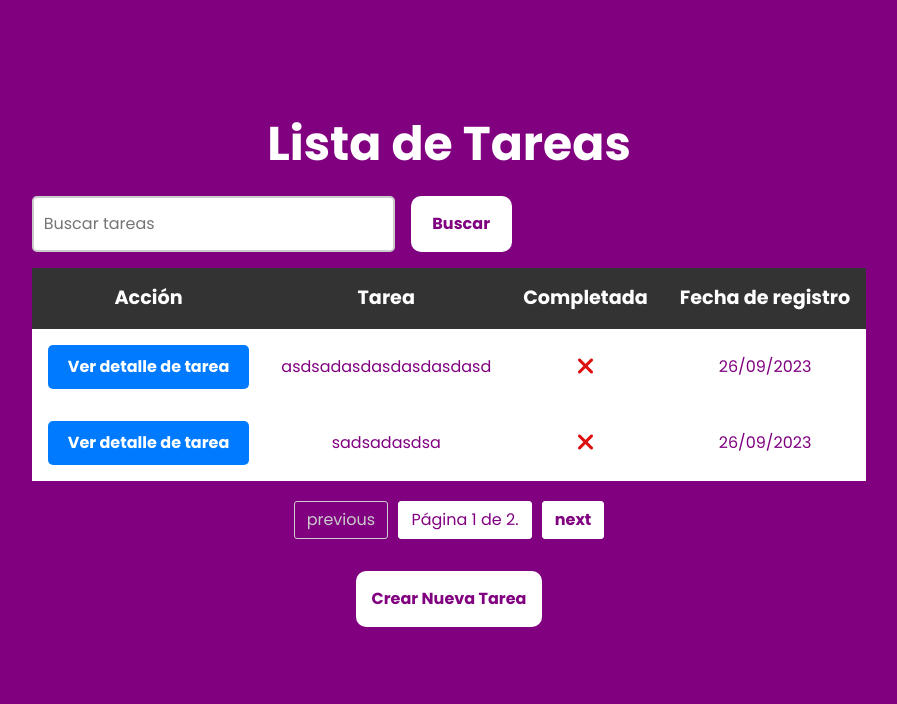
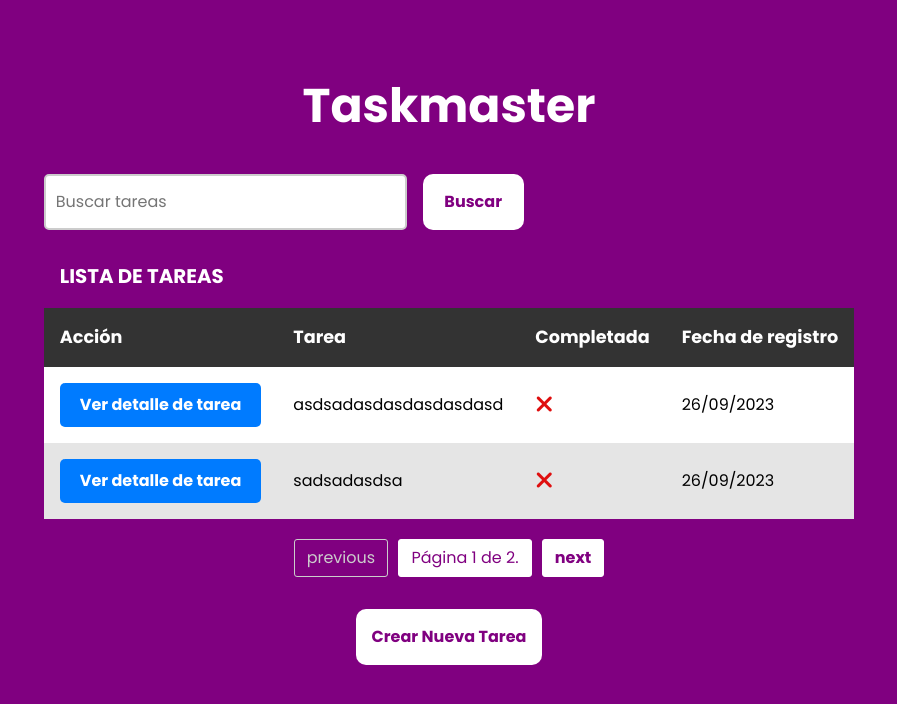
Before and after one commit to VictorR616/TaskMaster, a Django app: page /todo_task/ in a window 1280 px wide. Shown: the top 704 px of the page, without its empty margins (191-1088 px from the left). Run offline with Django 4.2, Linux system fonts and the light colour scheme; data comes from the database, SQL or seed files in the repository.

Commit message:
fix(UI): Make some responsive design on tables

```diff
--- a/taskmaster/taskmaster/static/css/main.css
+++ b/taskmaster/taskmaster/static/css/main.css
@@ -310,7 +310,6 @@ h1 {
     transition: background 100ms ease-in-out;
 }
 
-
 /* Estilos para mensajes de error */
 .form .errorlist {
     color: red;
@@ -405,7 +404,6 @@ h1 {
     background-color: var(--clr-btn-delete);
 }
 
-
 .btn-edit:hover {
     background-color: var(--clr-btn-edit-hover);
 }
@@ -438,35 +436,53 @@ h1 {
 
 /* ---------------------------------- Estilos para tabla ----------------------------------*/
 
+.wrapper {
+    width: min(900px, 100% - 3rem);
+    margin-inline: auto;
+}
+
 .table {
     width: 100%;
     border-collapse: collapse;
-    background-color: white;
+    background-color: var(--clr-white);
 }
 
+.table caption,
 .table th,
 .table td {
     padding: 1rem;
-    text-align: center;
-    color: var(--clr-accent-700);
+}
+
+.table caption,
+.table th {
+    text-align: left;
+}
+
+.table caption {
+    color: var(--clr-white);
+    font-weight: var(--fw-bold);
+    text-transform: uppercase;
+}
+
+.table__headers {
+    font-weight: var(--fw-bold);
 }
 
 .table th {
-    font-weight: bold;
-    background-color: #333;
-    color: white;
+    font-weight: var(--fw-bold);
+    background-color: rgb(51, 51, 51);
+    color: var(--clr-white);
 }
 
-.table__headers {
-    font-size: 1.2rem;
-    font-weight: bold;
+.table tr:nth-of-type(2) {
+    background-color: rgba(0, 0, 0, 0.1);
 }
 
 .table__action {
     display: inline-block;
     padding: 10px 20px;
     background-color: var(--clr-btn-edit);
-    color: white;
+    color: var(--clr-white);
     text-decoration: none;
     border: none;
     border-radius: 5px;
@@ -544,3 +560,33 @@ h1 {
     border-radius: 3px;
     margin: 0 3px;
 }
+
+.card-container {
+    display: flex;
+    flex-wrap: wrap;
+    justify-content: center;
+    gap: 1rem;
+}
+
+.card {
+    background-color: var(--clr-white);
+    width: calc(50% - 1rem); /* Inicialmente, 2 tarjetas por fila */
+    margin-block: 1rem;
+    border-radius: 5px;
+    padding: 1rem;
+}
+
+.card h2,
+strong {
+    font-weight: var(--fw-bold);
+    text-transform: capitalize;
+}
+
+
+@media (max-width: 650px) {
+    .card {
+        width: 100%; /* Cambia a una tarjeta por fila en pantallas pequeñas */
+    }
+
+
+}
--- a/taskmaster/taskmaster/static/js/main.js
+++ b/taskmaster/taskmaster/static/js/main.js
@@ -1,13 +1,31 @@
-// JavaScript para controlar la visibilidad del menú desplegable
 document.addEventListener("DOMContentLoaded", function () {
+    // Elementos DOM
     const dropdownButton = document.getElementById("dropdown-button");
     const dropdownContent = document.getElementById("myDropdown");
+    const table = document.querySelector(".table");
+    const cardContainer = document.querySelector(".card-container");
 
+    // Función para cambiar la vista según el ancho de la pantalla
+    function toggleView() {
+        if (window.innerWidth <= 900) {
+            table.style.display = "none";
+            cardContainer.style.display = "flex";
+        } else {
+            table.style.display = "table";
+            cardContainer.style.display = "none";
+        }
+    }
+
+    // Evento de carga inicial y cambio de tamaño de ventana
+    toggleView();
+    window.addEventListener("resize", toggleView);
+
+    // Evento de clic en el botón desplegable
     dropdownButton.addEventListener("click", function () {
         dropdownContent.classList.toggle("show");
     });
 
-    // Cierra el menú si se hace clic fuera de él
+    // Evento para cerrar el menú al hacer clic fuera de él
     window.addEventListener("click", function (event) {
         if (!event.target.matches("#dropdown-button")) {
             const dropdowns = document.getElementsByClassName("dropdown-content");
--- a/taskmaster/todo_task/templates/todo_task/list_tasks.html
+++ b/taskmaster/todo_task/templates/todo_task/list_tasks.html
@@ -8,16 +8,16 @@
 
 {% block content %}
 <section class="container">
-    <section>
-        <h1 class="fs-6">Lista de Tareas</h1>
+    <h1 class="fs-6">Taskmaster</h1>
     <form class="search-form" method="get">
         <input type="text" name="q" value="{{ query }}" placeholder="Buscar tareas">
         <input class="btn" type="submit" value="Buscar">
     </form>
-    </section>
 
-    <section>
     <table class="table">
+        <caption class="fs-2">
+            Lista de Tareas
+        </caption>
         <thead>
             <tr class="table__headers fs-1">
                 <th>Acción</th>
@@ -28,17 +28,30 @@
         </thead>
         <tbody>
             {% for task in tasks %}
-                <tr class="fs-0">
-                    <td><a class="table__action" href="{% url 'task_detail' task.id %}">Ver detalle de tarea</a></td>
-                    <td>{{ task.title }}</td>
-                    <td class="table__status-cell">{% if task.complete %}<i
+            <tr">
+                <td data-cell="actions"><a class="table__action" href="{% url 'task_detail' task.id %}">Ver detalle de tarea</a></td>
+                <td data-cell="title">{{ task.title }}</td>
+                <td data-cell="status" class="table__status-cell">{% if task.complete %}<i
                         class="fa-solid fa-check status-cell__ticket"></i>{% else %}<i
                         class="fa-solid fa-xmark status-cell__cross"></i>{% endif %}</td>
-                    <td>{{ task.created|date:"d/m/Y" }}</td>
+                <td data-cell="Registro">{{ task.created|date:"d/m/Y" }}</td>
             </tr>
             {% endfor %}
         </tbody>
     </table>
+
+    <div class="card-container">
+        {% for task in tasks %}
+        <div class="card">
+            <h2>{{ task.title }}</h2>
+            <p><strong>Acción: </strong><a href="{% url 'task_detail' task.id %}">Ver detalle de tarea</a></p>
+            <p><strong>Completada: </strong>{% if task.complete %}<i class="fa-solid fa-check status-cell__ticket"></i>{% else %}<i
+                    class="fa-solid fa-xmark status-cell__cross"></i>{% endif %}</p>
+            <p><strong>Fecha de registro: </strong>{{ task.created|date:"d/m/Y" }}</p>
+        </div>
+        {% endfor %}
+    </div>
+
 
     <!-- Enlaces de paginación -->
     <div class="pagination">
@@ -62,11 +75,15 @@
     </div>
 
 
-    </section>
 
     <!-- Agrega un enlace para ir a la página de creación de tareas -->
     <div class="links-container">
         <a class="btn" href="{% url 'create_task' %}">Crear Nueva Tarea</a>
     </div>
 </section>
+
+{% block script %}
+<script src="{% static 'todo_task/js/main.js' %}"></script>
 {% endblock %}
+
+{% endblock %}
```
Also changed, not shown: taskmaster/users/templates/users/user_list.html (+21 -0 lines). Lines whose indentation alone changed are shown as unchanged.
